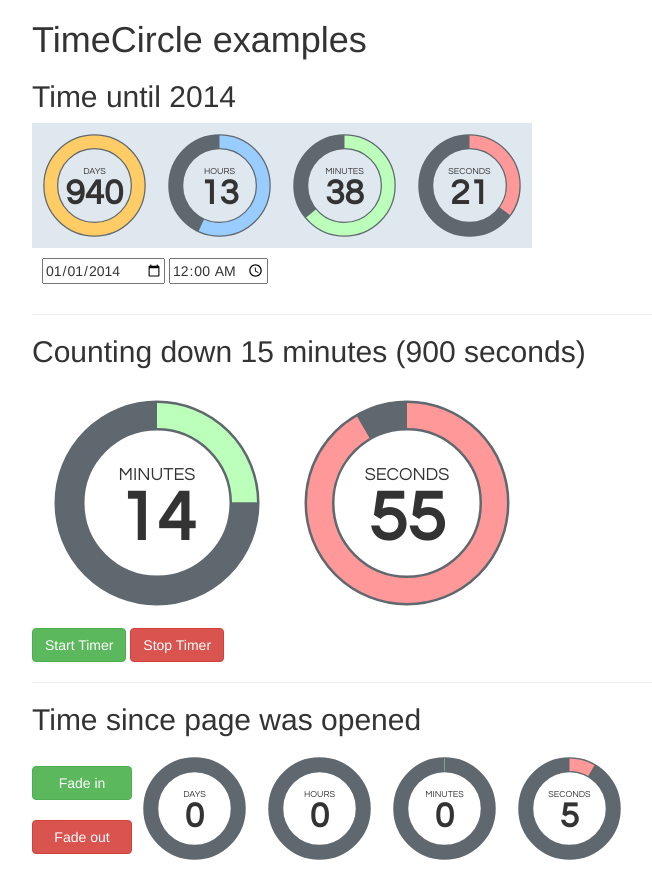
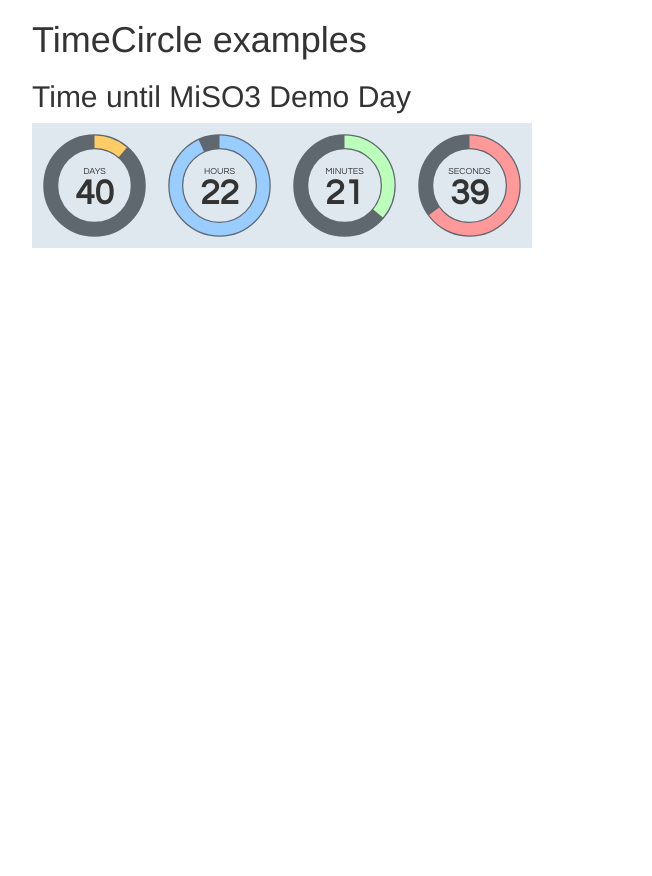
Before and after one commit to djgagner/misocountdown, a plain HTML site: page index.html in a window 1280 px wide. Shown: the whole page, without its empty margins (38-690 px from the left). After the commit the page ends 800 px from the top, so only its background shows below. Drawn offline with nearby package versions, Linux system fonts and the light colour scheme.

Commit message:
Update index.html

```diff
--- a/index.html
+++ b/index.html
@@ -1023,27 +1023,9 @@
     <body>
         <div class="container">
             <h1>TimeCircle examples</h1>
-            <h2>Time until 2014</h2>
-            <div id="DateCountdown" data-date="2014-01-01 00:00:00" style="width: 500px; height: 125px; padding: 0px; box-sizing: border-box; background-color: #E0E8EF"></div>
-            <div style="padding: 10px;">
-                <input type="date" id="date" value="2014-01-01">
-                <input type="time" id="time" value="00:00">
-            </div>
-            <hr>
-            <h2>Counting down 15 minutes (900 seconds)</h2>
-            <div id="CountDownTimer" data-timer="900" style="width: 1000px; height: 250px;"></div>
-            <button class="btn btn-success startTimer">Start Timer</button>
-            <button class="btn btn-danger stopTimer">Stop Timer</button>
-            <hr>
-            <h2>Time since page was opened</h2>
-            <div>
-                <div style="float: left; width: 100px;">
-                    <br>
-                    <button class="btn btn-success btn-block fadeIn">Fade in</button><br>
-                    <button class="btn btn-danger btn-block fadeOut">Fade out</button>
-                </div>
-                <div id="PageOpenTimer" style="width: 500px; height: 125px; float: left"></div>
-            </div>
+            <h2>Time until MiSO3 Demo Day</h2>
+            <div id="DateCountdown" data-date="2016-09-08 12:00:00" style="width: 500px; height: 125px; padding: 0px; box-sizing: border-box; background-color: #E0E8EF"></div>
+
         </div>
         <script>
             $("#DateCountdown").TimeCircles();
```
